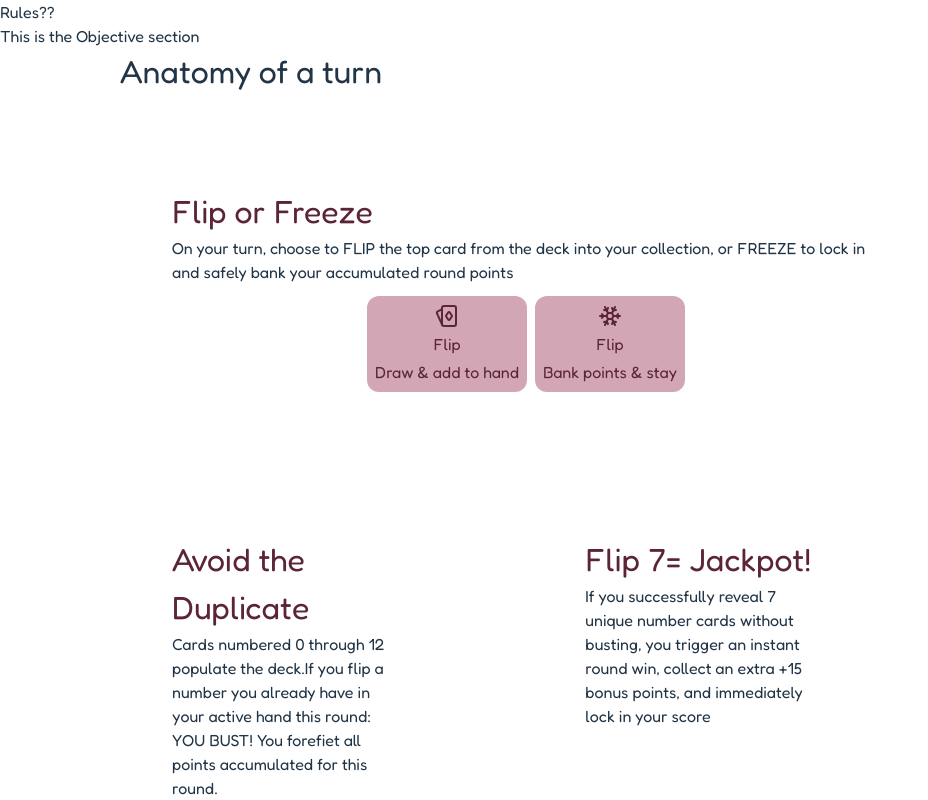
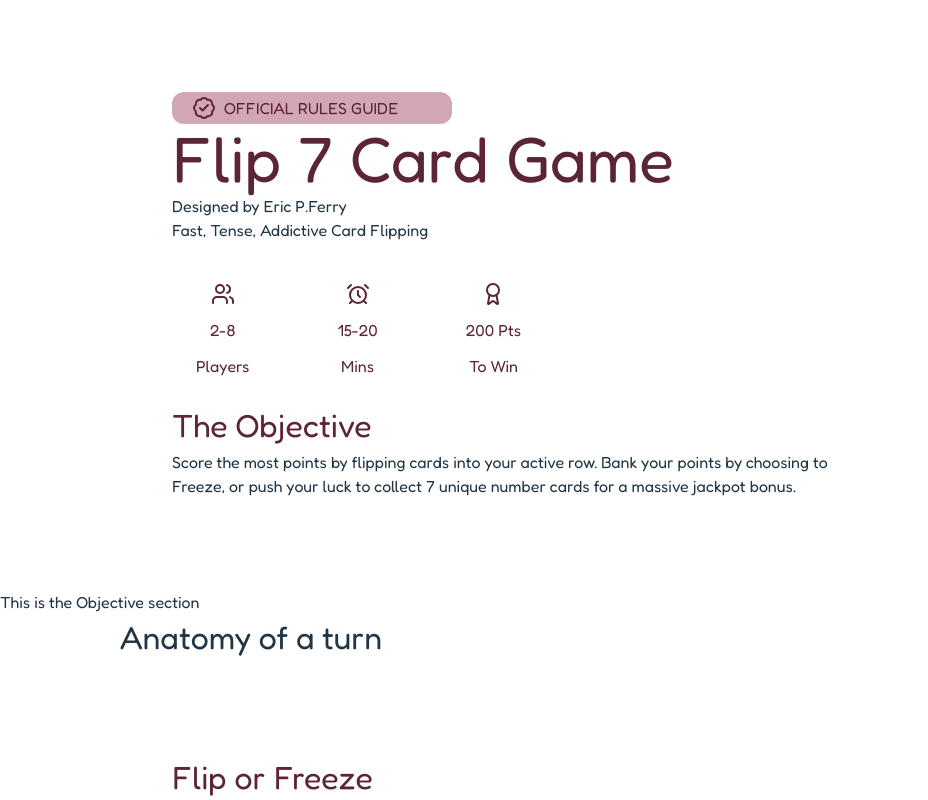
Before and after one commit to Nazrawit-T-B/Flip-7-Online, a React app in the folder Game/: page /howto in a window 1280 px wide. Shown: the top 800 px of the page, without its empty margins (0-928 px from the left). Built offline with nearby package versions, Linux system fonts and the light colour scheme; the HTML template or start-up script is replaced by a standard one.

Commit message:
Final Rule CTA

```diff
--- a/Game/src/components/RuleCTA.jsx
+++ b/Game/src/components/RuleCTA.jsx
@@ -1,8 +1,52 @@
-const Rule=()=>{
-    return(
-        <>
-        <p>Rules??</p>
-        </>
-    )
-}
+import { Users, AlarmClock, Award, BadgeCheck } from "lucide-react";
+const Rule = () => {
+  return (
+    <>
+      <div className="pl-30 pt-10 pb-10">
+        <div className="box">
+          <div className="flex flex-row gap-30">
+            <div className="text-[#5c2438]">
+              <div className="bg-[#a8547184] rounded-xl w-70 pl-5 flex gap-2 pt-1 pb-1">
+                <BadgeCheck/>
+                <p>OFFICIAL RULES GUIDE</p>
+              </div>
+              <h2>Flip 7 Card Game</h2>
+            </div>
+            {/**
+            <div className="bg-[#5c2438] p-5 rounded-xl">
+              <h2>7</h2>
+            </div>
+            */}
+          </div>
+          <p>Designed by Eric P.Ferry</p>
+          <p>Fast, Tense, Addictive Card Flipping</p>
+          <div className=" flex flex-row gap-10  pt-4">
+            <div className=" text-[#5c2438] bg-white flex flex-col gap-3 justify-center items-center p-6 rounded-xl ">
+              <Users />
+              <p>2-8</p>
+              <p>Players</p>
+            </div>
+            <div className=" text-[#5c2438] bg-white flex flex-col gap-3 justify-center items-center p-6 rounded-xl ">
+              <AlarmClock />
+              <p>15-20</p>
+              <p>Mins</p>
+            </div>
+            <div className=" text-[#5c2438] bg-white flex flex-col gap-3 justify-center items-center p-6 rounded-xl ">
+              <Award />
+              <p>200 Pts</p>
+              <p>To Win</p>
+            </div>
+          </div>
+          <h3 className="text-[#5c2438]">The Objective</h3>
+          <p>
+            Score the most points by flipping cards into your active row. Bank
+            your points by choosing to <span>Freeze,</span> or push your luck to
+            collect <span>7 unique number cards</span> for a massive jackpot
+            bonus.
+          </p>
+        </div>
+      </div>
+    </>
+  );
+};
 export default Rule;
```
